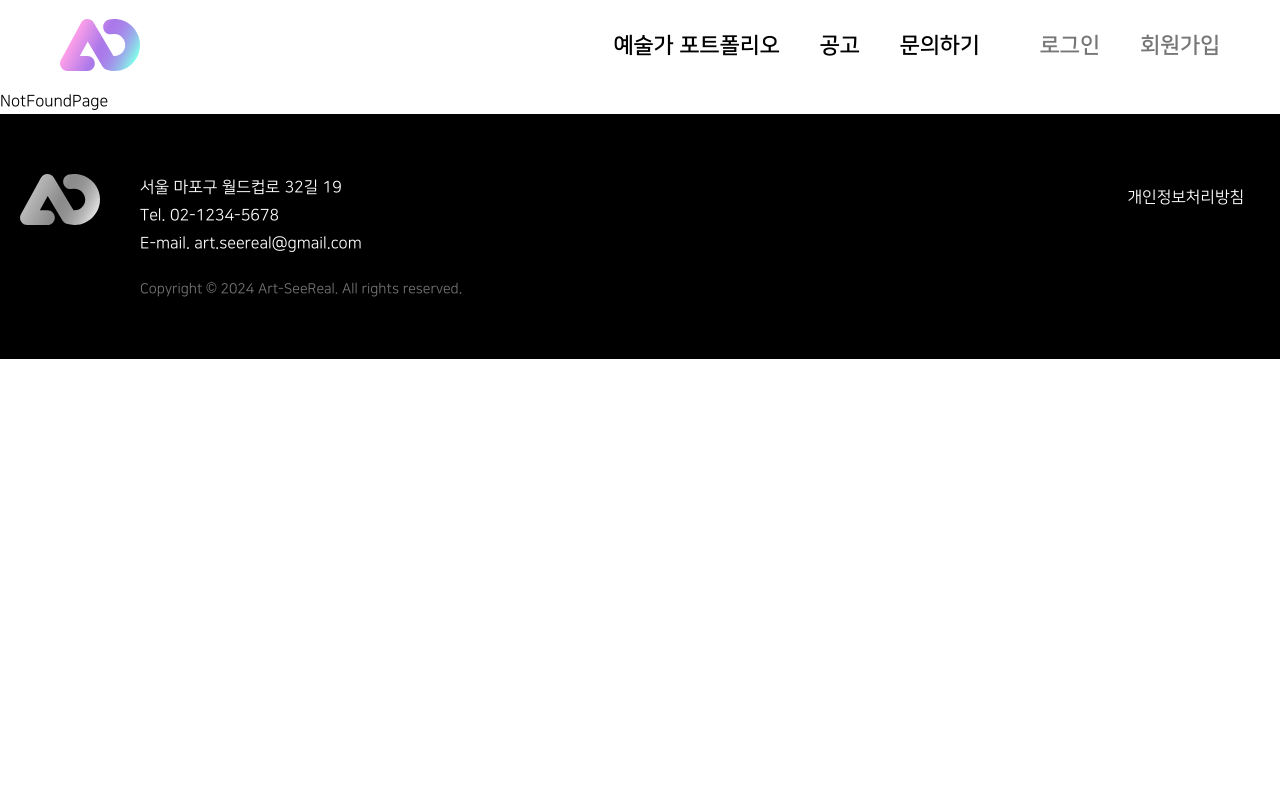
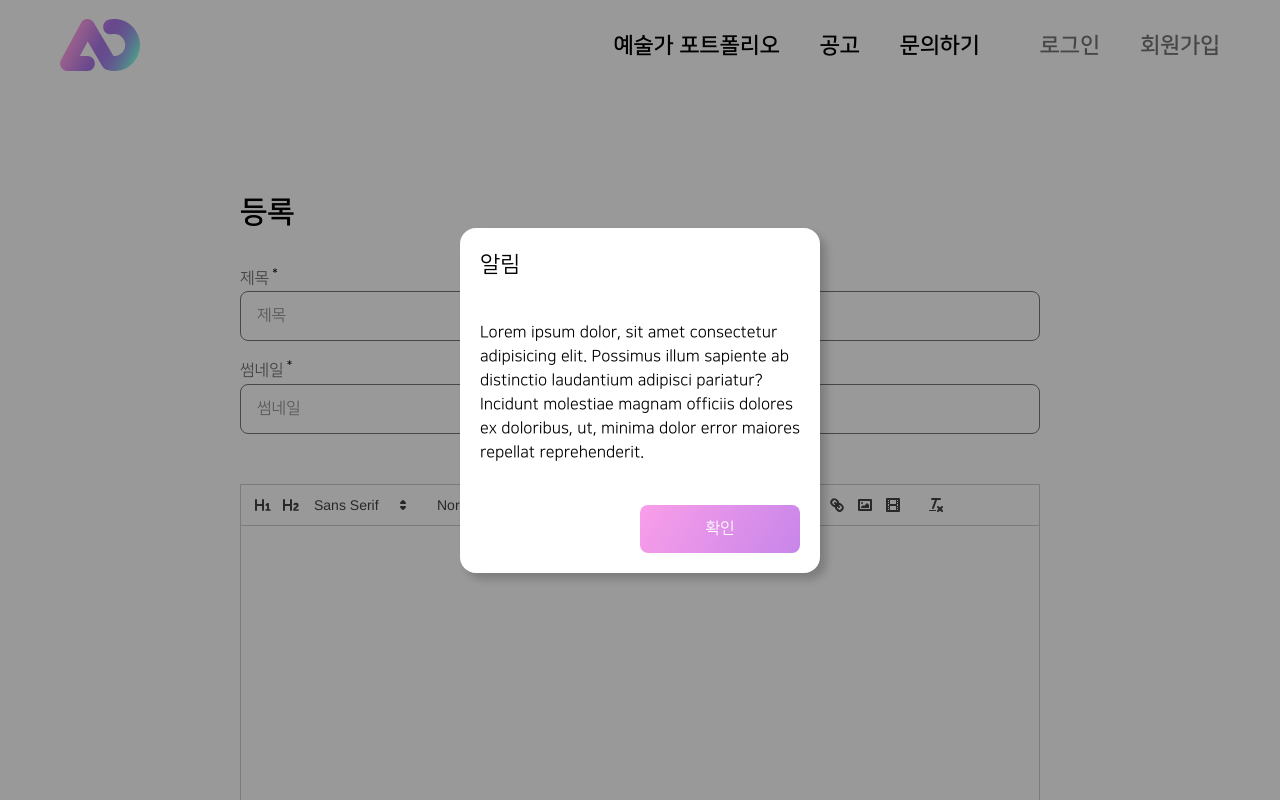
Before and after one commit to Art-SeeReal/FE_Repo, a React (Create React App) app: page /artist/register in a window 1280 px wide. Shown: the top 800 px of the page. Built offline with nearby package versions, Linux system fonts and the light colour scheme.

Commit message:
merge : dev -> task/1009/create_artist_register_page

```diff
--- a/src/App.tsx
+++ b/src/App.tsx
@@ -28,11 +28,15 @@ const App = () => {
             <Route path="/login" element={<LoginPage />} />
             <Route path="/join" element={<SignupPage />} />
             <Route path="/agree" element={<ConsentPage />} />
-            <Route path="/test" element={<TestPage />} />
-            <Route path="/second" element={<SecondPage />} />
             <Route path="/findIdPw" element={<FindIdPwPage />} />
-            <Route path="/registerArtist" element={<RegisterArtistPage />} />
-            <Route path="/private" element={<PrivatePage />} />
+            <Route path="/artist">
+              <Route path="register" element={<RegisterArtistPage />} />
+            </Route>
+            <Route path="/test">
+              <Route index element={<TestPage />} />
+              <Route path="second" element={<SecondPage />} />
+              <Route path="private" element={<PrivatePage />} />
+            </Route>
             <Route path="*" element={<NotFoundPage />} />
           </Route>
         </Routes>
--- a/src/hooks/useUtilQuery.ts
+++ b/src/hooks/useUtilQuery.ts
@@ -1,4 +1,4 @@
-import { useQuery, UseQueryResult } from '@tanstack/react-query';
+import { useQuery, UseQueryResult } from 'react-query';
 import { getAreas } from '../api/utils';
 
 const QUERY_KEY = {
--- a/src/pages/RegisterArtistPage/index.tsx
+++ b/src/pages/RegisterArtistPage/index.tsx
@@ -23,12 +23,12 @@ const RegisterArtistPage = () => {
   const validate = (values: IData<string>) => {
     const errors: IData<string> = {};
 
-    if (!values.userId) {
-      errors.userId = '아이디를 입력하세요.';
+    if (!values.title) {
+      errors.title = '아이디를 입력하세요.';
     }
 
-    if (!values.userPw) {
-      errors.userPw = '패스워드를 입력하세요.';
+    if (!values.thumbnail) {
+      errors.thumbnail = '패스워드를 입력하세요.';
     }
 
     return errors;
@@ -49,12 +49,12 @@ const RegisterArtistPage = () => {
   return (
     <CenteredContainer>
       <S.Title>등록</S.Title>
-      <Form id="login-form" initialValue={{ userId: '', userPw: '' }} validate={validate} onSubmit={handleSubmit}>
-        <FormControl label="제목" htmlFor="userId" required error={<ErrorMessage name="userId" />}>
-          <Field id="userId" name="userId" type="text" placeholder="제목" />
+      <Form id="register-form" initialValue={{ title: '', thumbnail: '' }} validate={validate} onSubmit={handleSubmit}>
+        <FormControl label="제목" htmlFor="title" required error={<ErrorMessage name="title" />}>
+          <Field id="title" name="title" type="text" placeholder="제목" />
         </FormControl>
-        <FormControl label="비밀번호" htmlFor="userPw" required error={<ErrorMessage name="userPw" />}>
-          <Field id="userPw" name="userPw" type="password" placeholder="비밀번호" />
+        <FormControl label="썸네일" htmlFor="thumbnail" required error={<ErrorMessage name="thumbnail" />}>
+          <Field id="thumbnail" name="thumbnail" type="password" placeholder="썸네일" />
         </FormControl>
         <ReactQuillForm width="800px" height="400px" content={content} setContent={setContent} />
         <S.Button type="submit">제출</S.Button>
```
